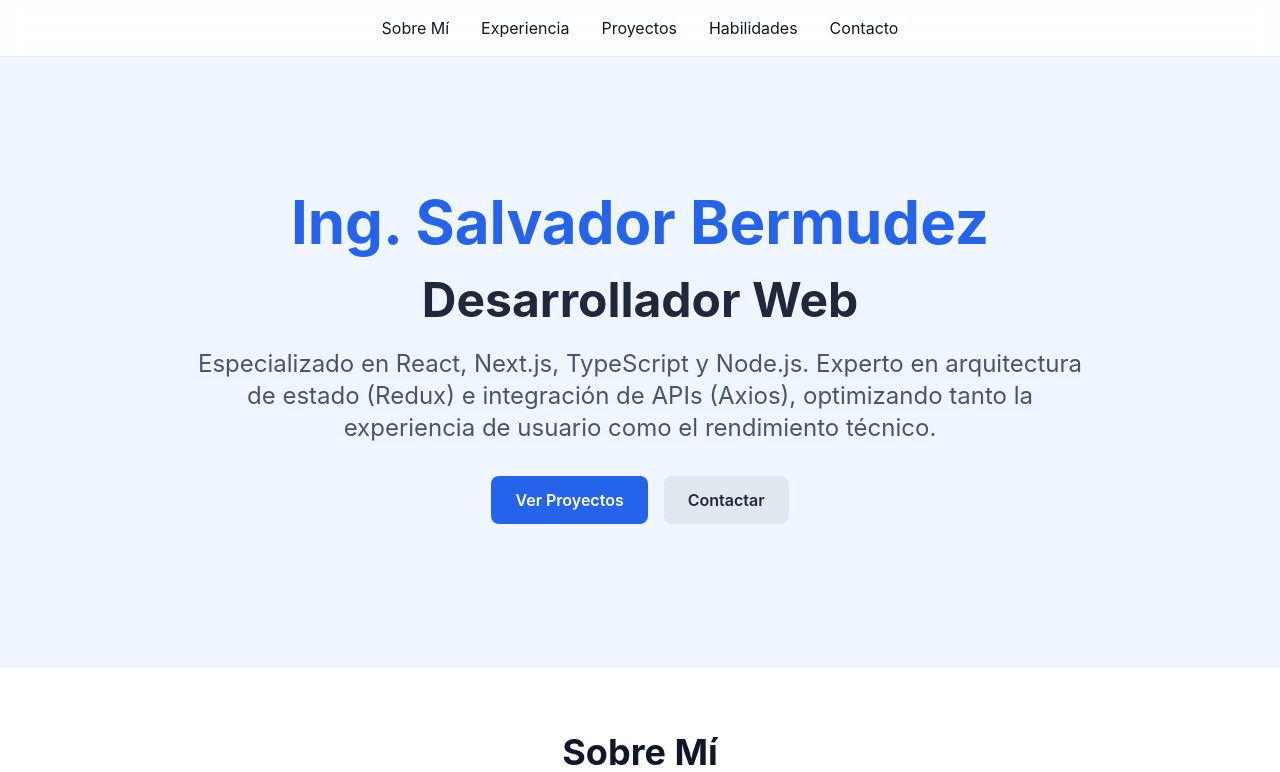
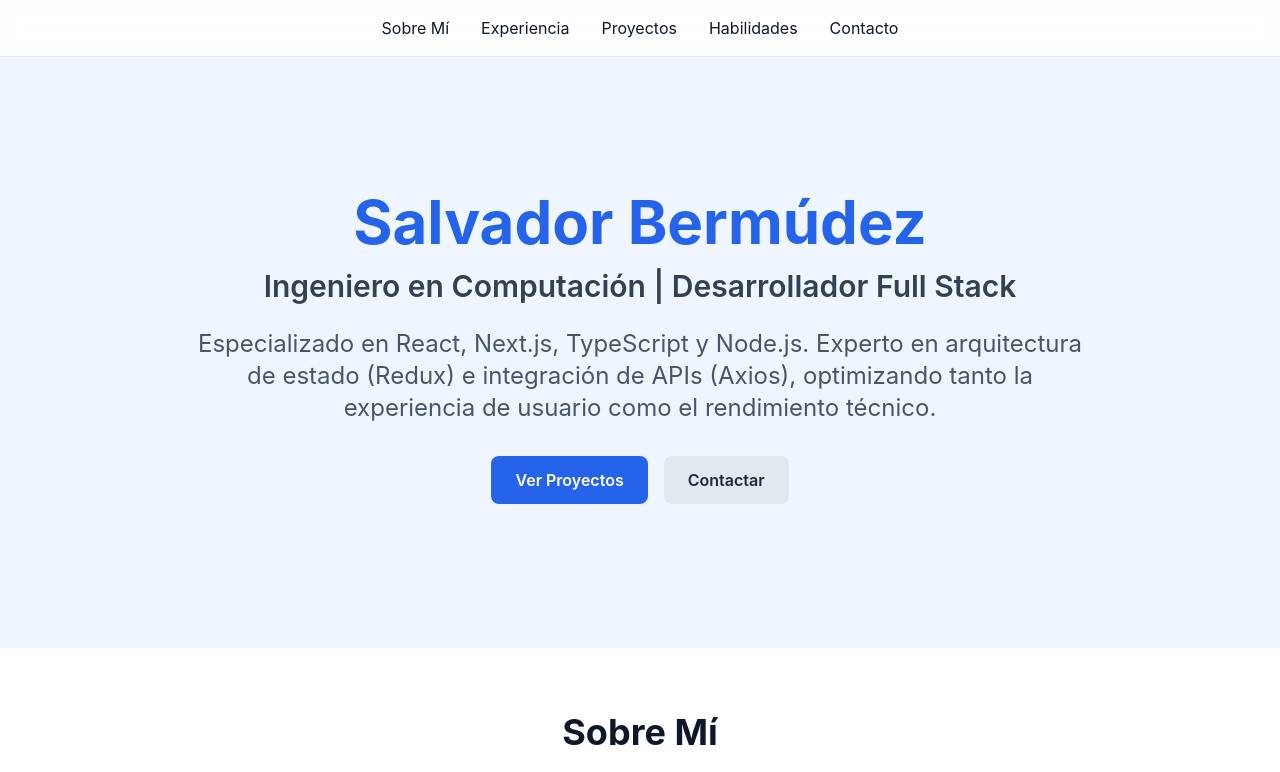
Before and after one commit to salva920/Portafolio, a Next.js app: page / in a window 1280 px wide. Shown: the top 772 px of the page. Built offline with nearby package versions, Linux system fonts and the light colour scheme.

Commit message:
editando titulo principal con una mejor jerarquia visual

```diff
--- a/app/page.tsx
+++ b/app/page.tsx
@@ -103,12 +103,12 @@ export default function Home() {
             transition={{ duration: 0.8 }}
             className="text-center max-w-4xl mx-auto"
           >
-            <h1 className="text-5xl md:text-6xl font-bold mb-6">
-              <span className="text-gradient">Ing. Salvador Bermudez</span>
-            </h1>
-            <h2 className="text-4xl md:text-5xl font-bold mb-6 text-secondary-800">
-              Desarrollador Web
-            </h2>
+                         <h1 className="text-5xl md:text-6xl font-bold mb-4">
+               <span className="text-gradient">Salvador Bermúdez</span>
+             </h1>
+             <h2 className="text-2xl md:text-3xl font-semibold mb-6 text-secondary-700">
+               Ingeniero en Computación | Desarrollador Full Stack
+             </h2>
             <p className="text-xl md:text-2xl text-secondary-600 mb-8 leading-relaxed">
               Especializado en React, Next.js, TypeScript y Node.js.
               Experto en arquitectura de estado (Redux) e integración de APIs (Axios),
```
